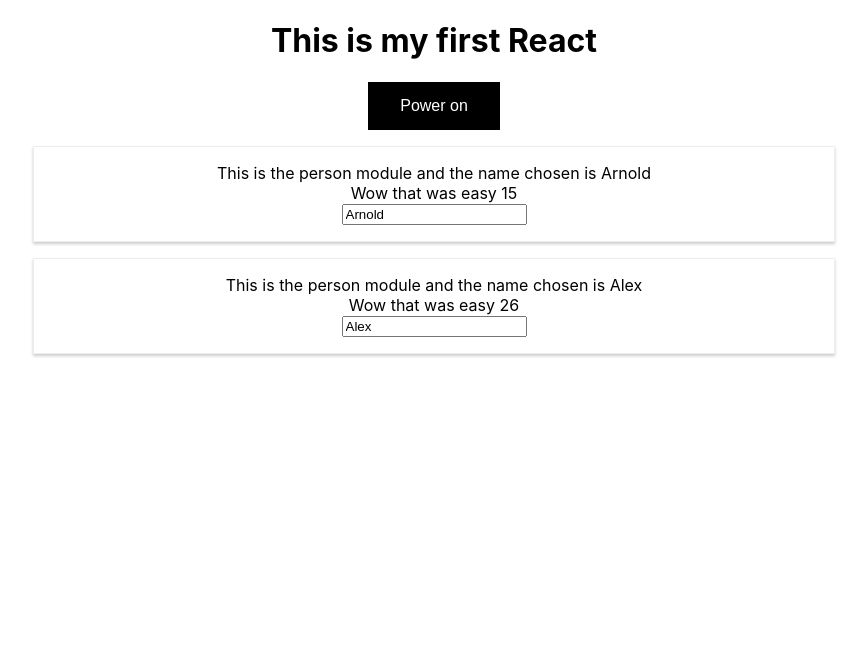
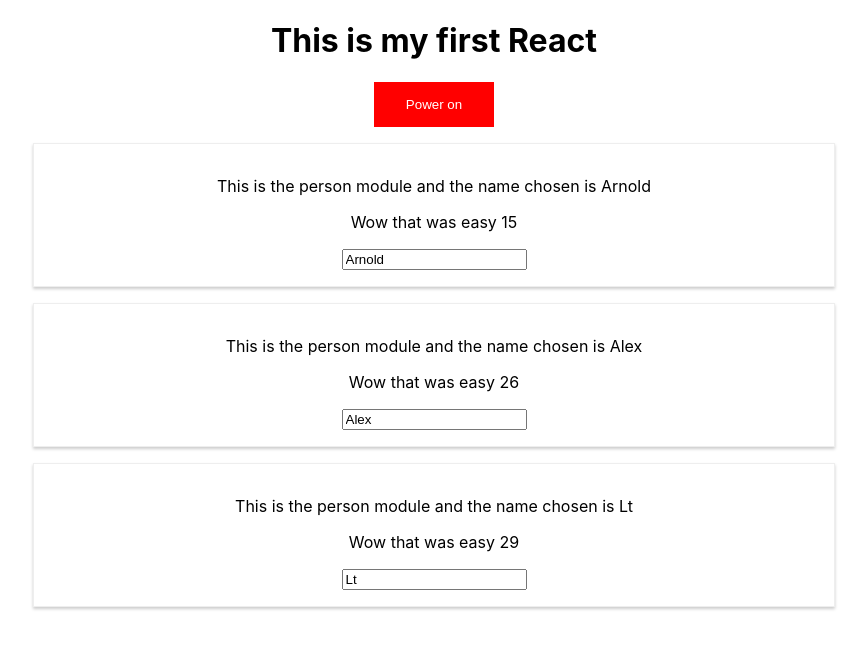
Before and after one commit to futuregit/react-complete-guide, a React (Create React App) app: page / in a window 1280 px wide. Both pictures are taken after a click on the button "Power on". Shown: the top 648 px of the page, without its empty margins (206-1073 px from the left). Built offline with nearby package versions, Linux system fonts and the light colour scheme.

Commit message:
Added color changes for button toggle

```diff
--- a/src/App.css
+++ b/src/App.css
@@ -1,7 +1,7 @@
 .App {
   text-align: center;
 }
-button {
+/* button {
   background-color: black;
   border: none;
   color: white;
@@ -10,4 +10,4 @@ button {
   text-decoration: none;
   display: inline-block;
   font-size: 16px;
-}
+} */
--- a/src/App.js
+++ b/src/App.js
@@ -7,7 +7,8 @@ class App extends Component {
   state = {
     persons: [
       { id: 'riker', name: 'Arnold',age: Math.round(Math.random(30)* 40)},
-      { id: 'data', name: 'Alex',age: Math.round(Math.random(30)* 40)}
+      { id: 'data', name: 'Alex',age: Math.round(Math.random(30)* 40)},
+      {id: 'worf', name: 'Lt', age: Math.round(Math.random(30) * 40)}
     ],
     username: "Admin",
     showPerson: false
@@ -19,12 +20,24 @@ toggleHandler = () => {
   this.setState({showPerson: !reveal})
 };
 
-powerHandler = () => {
-  this.setState({  persons: [
-      { name: 'Lou Ferrigino',age: Math.round(Math.random(30)* 40)},
-      { name: 'Franco Columbu',age: Math.round(Math.random(30)* 40)}
-    ]
-  });
+powerHandler = (event, id) => {
+    const personIndex = this.state.persons.findIndex(p => {
+      return p.id === id;
+    });
+
+    const person = {
+      ...this.state.persons[personIndex]
+    }
+
+    //An alternative to copying an object without reference.
+    //const person = Object.assign({}, this.state.persons[personIndex]);
+
+    person.name = event.target.value;
+
+    const persons = [...this.state.persons];
+    persons[personIndex] = person;
+
+    this.setState({persons: persons});
 };
 
 
@@ -53,6 +66,14 @@ deleteNameHandler = (nameIndex) => {
       padding: '8px'
     };
 
+    const style =  {
+      backgroundColor: 'green',
+      border: 'none',
+      color: 'white',
+      padding: '15px 32px',
+      display: 'inline-block',
+      cursor: 'pointer'
+  };
     let persons = null;
 
     if (this.state.showPerson){
@@ -63,16 +84,21 @@ deleteNameHandler = (nameIndex) => {
             click={() => this.deleteNameHandler(index)}
             name={person.name}
             age={person.age}
-            key={person.id}/>
+            key={person.id}
+            changed={(event) => this.powerHandler(event, person.id)}/>
           })}
         </div>
-      )
+      );
+
+      style.backgroundColor = 'red';
+
     }
 
     return (
       <div className="App">
       <h1>This is my first React</h1>
         <button
+          style={style}
           onClick={this.toggleHandler}>Power on</button>
         {persons}
       </div>
--- a/src/Person/Person.js
+++ b/src/Person/Person.js
@@ -3,11 +3,11 @@ import  './Person.css';
 
 const person = (props) => {
   return (
-    <div className="Person" onClick={props.click}>
-      <div>This is the person module and the name chosen is {props.name}</div>
-      <div>Wow that was easy {props.age}</div>
-      <div>{props.children}</div>
-      <input type="test" onChange={props.change} value={props.name} />
+    <div className="Person" >
+      <p onClick={props.click}>This is the person module and the name chosen is {props.name}</p>
+      <p>Wow that was easy {props.age}</p>
+      <p>{props.children}</p>
+      <input type="test" onChange={props.changed} value={props.name} />
     </div>
   )
 };
```
